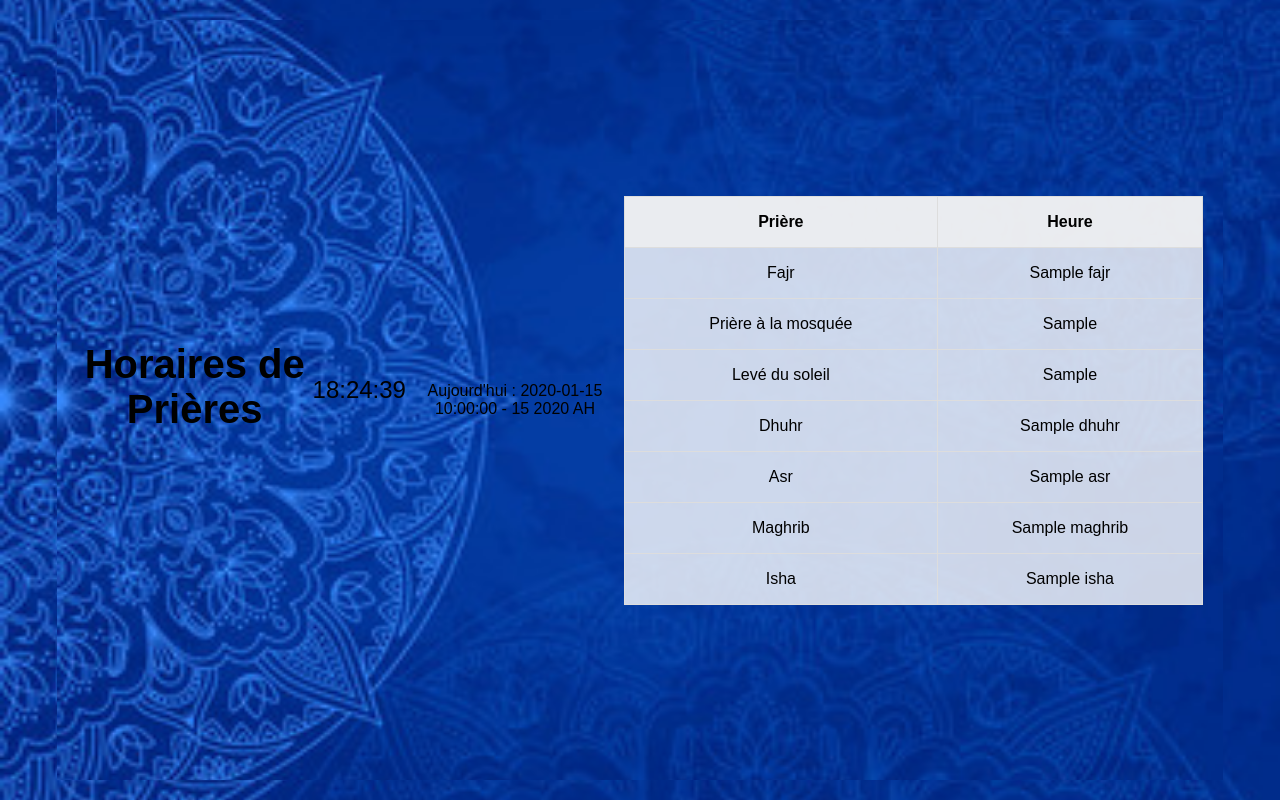
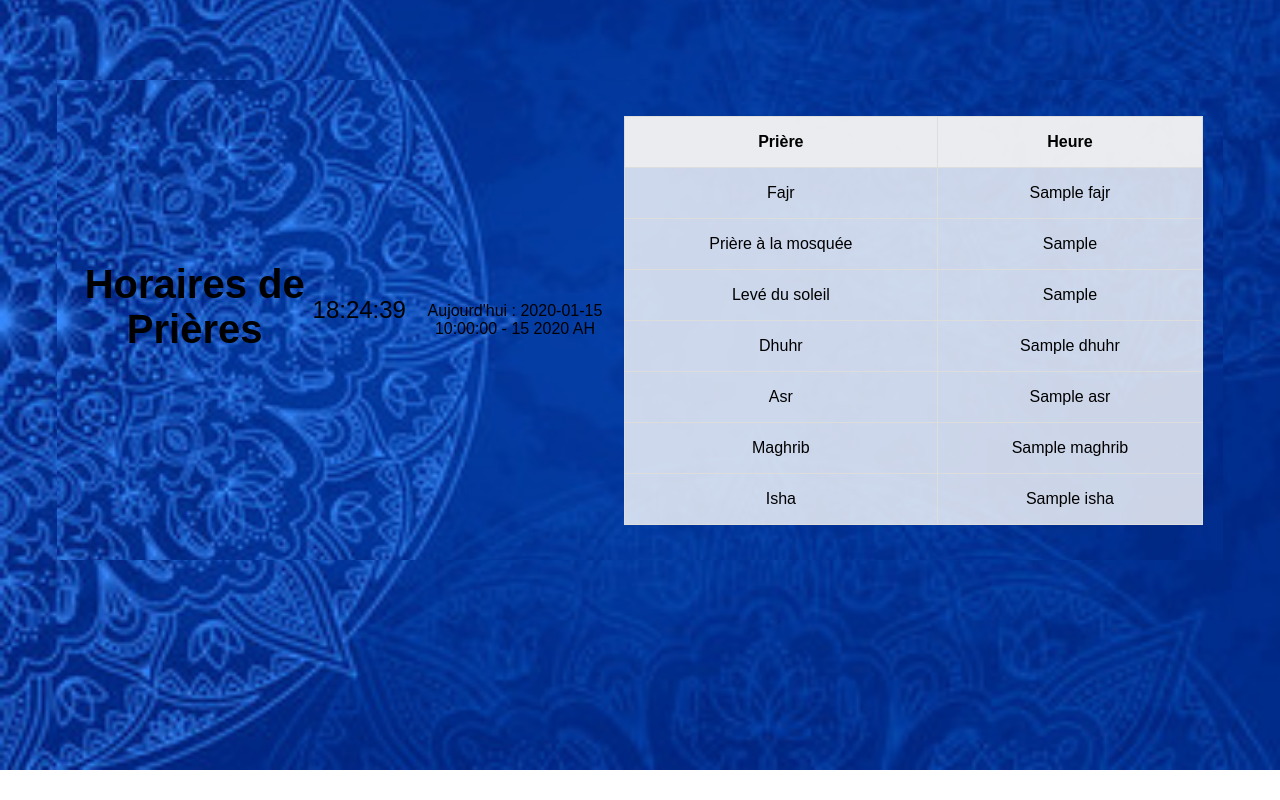
Before and after one commit to ibraimaliu/cibs, a Flask app: template templates/index.html in a window 1280 px wide. Run offline with Flask 3, Linux system fonts and the light colour scheme; the template is opened without the code that fills it: most values are stand-ins (such as "Sample title", 1, 10 or a date in 2020).

Commit message:
Update index.html 80%

```diff
--- a/templates/index.html
+++ b/templates/index.html
@@ -6,7 +6,7 @@
     <title>Horaires de Prières</title>
     <style>
         html, body {
-            height: 100%;
+            height: 80%;
             margin: 0;
             font-family: Arial, sans-serif;
             display: flex;
```
